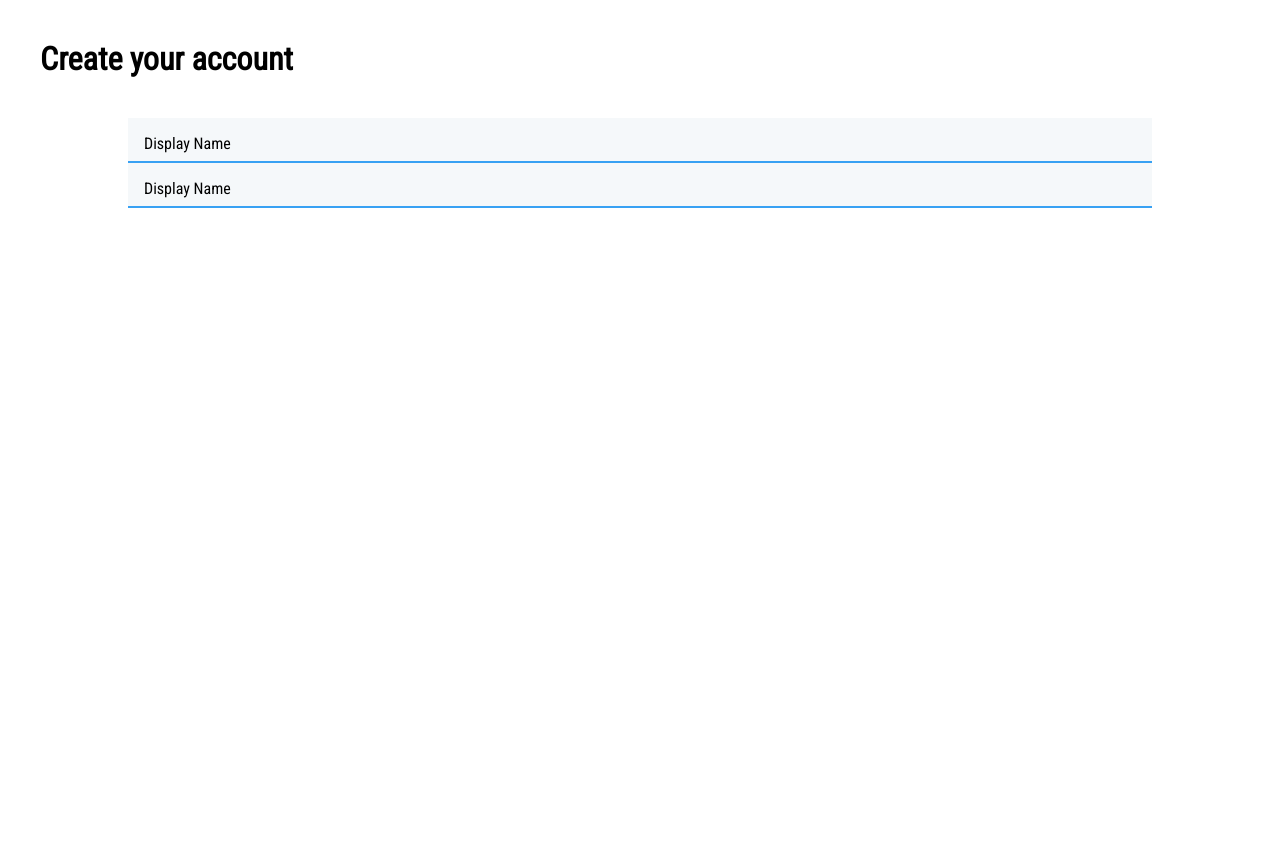
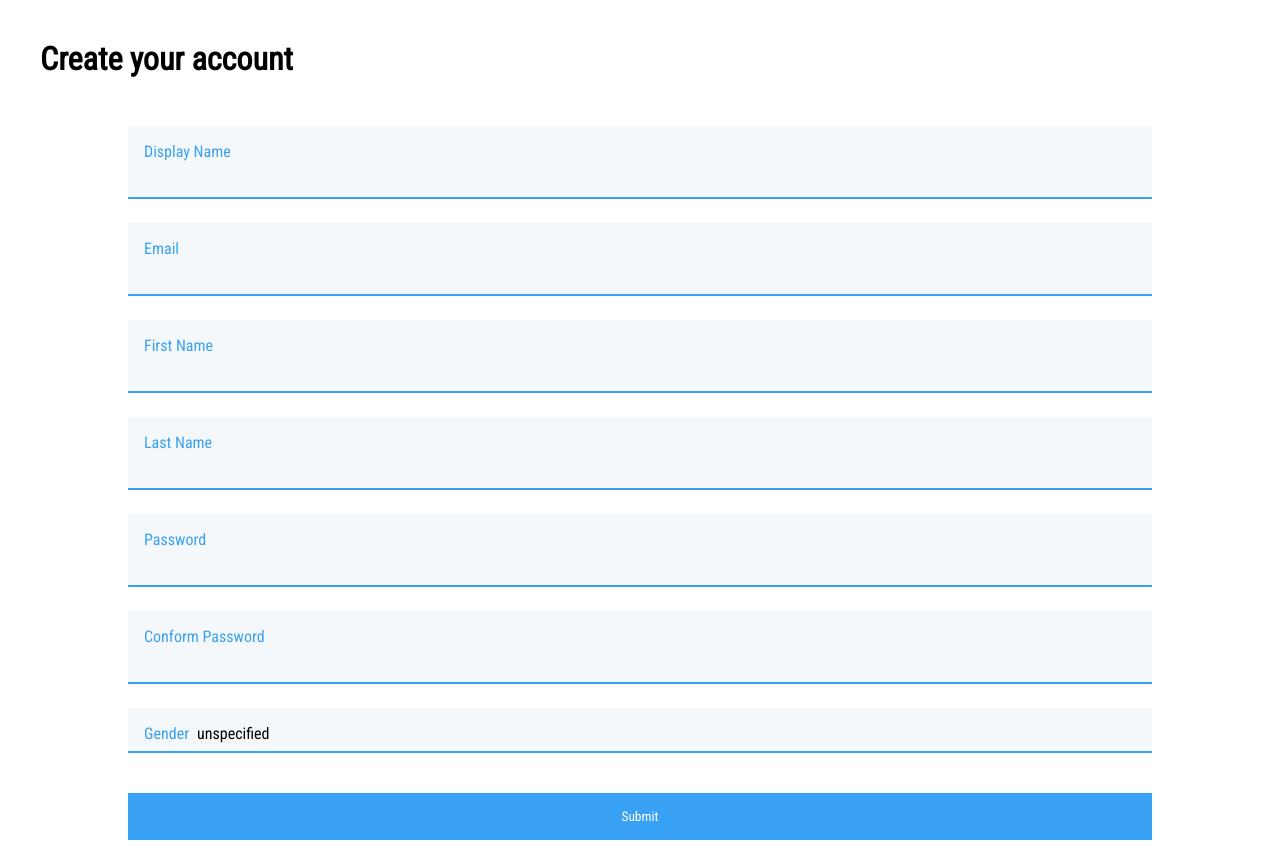
Before and after one commit to M0rfes/social, a React (Create React App) app in the folder client/: page /signup in a window 1280 px wide. Before the commit the page ends 800 px from the top, so only its background shows below. Built offline with nearby package versions, Linux system fonts and the light colour scheme.

Commit message:
using formik

```diff
--- a/client/src/components/Input.tsx
+++ /dev/null
@@ -1,16 +0,0 @@
-import React from 'react';
-import { InputContainer } from './styled';
-const Input: React.FC<{ label: string; type: string; name: string }> = ({
-  label,
-  type,
-  name,
-}) => {
-  return (
-    <InputContainer>
-      <label htmlFor={label}>Display Name</label>
-      <input type={type} name={name} onFocus={console.log} required />
-    </InputContainer>
-  );
-};
-
-export default Input;
--- a/client/src/components/SignUP.tsx
+++ b/client/src/components/SignUP.tsx
@@ -1,19 +1,86 @@
 import React from 'react';
-import Input from './Input';
-import { Title, Container } from './styled/index';
+import { InputContainer, Title, SubmitButton, Lead } from './styled';
+import { Form, Field, withFormik, FormikProps } from 'formik';
+import { Container } from './styled/index';
 
-const SignUP = () => {
+type Gender = 'male' | 'female' | 'unspecified';
+
+interface SignUpFormValues {
+  firstName: string;
+  lastName: string;
+  displayName: string;
+  email: string;
+  password: string;
+  cPassword: string;
+  gender: Gender;
+}
+
+interface SignUpFormProps {
+  lastName?: string;
+  firstName?: string;
+  displayName?: string;
+  email?: string;
+  password?: string;
+}
+
+const SignUP: React.FC<FormikProps<SignUpFormValues>> = props => {
   return (
     <>
       <Title>Create your account</Title>
       <Container>
-        <form>
-          <Input label="Display Name" type="Text" name="displayName" />
-          <Input label="Email" type="email" name="email" />
-        </form>
+        <Form>
+          <InputContainer focus>
+            <label>Display Name</label>
+            <Field component="input" name="displayName" />
+          </InputContainer>
+          <InputContainer focus>
+            <label>Email</label>
+            <Field component="input" type="email" name="email" />
+          </InputContainer>
+          <InputContainer focus>
+            <label>First Name</label>
+            <Field component="input" name="text" />
+          </InputContainer>
+          <InputContainer focus>
+            <label>Last Name</label>
+            <Field component="input" name="lastName" />
+          </InputContainer>
+          <InputContainer focus>
+            <label>Password</label>
+            <Field component="input" type="password" name="password" />
+          </InputContainer>
+          <InputContainer focus>
+            <label>Conform Password</label>
+            <Field component="input" type="password" name="cPassword" />
+          </InputContainer>
+          <InputContainer focus>
+            <label>Gender</label>
+            <Field component="select" name="gender" value={props.values.gender}>
+              <option value="male">male</option>
+              <option value="female">Female</option>
+              <option value="unspecified">unspecified</option>
+            </Field>
+          </InputContainer>
+          <SubmitButton type="submit">Submit</SubmitButton>
+        </Form>
       </Container>
     </>
   );
 };
 
-export default SignUP;
+export default withFormik<SignUpFormProps, SignUpFormValues>({
+  mapPropsToValues(props) {
+    return {
+      email: props.email || '',
+      password: props.password || '',
+      firstName: props.firstName || '',
+      lastName: props.lastName || '',
+      displayName: props.displayName || '',
+      cPassword: props.password || '',
+      gender: 'unspecified',
+    };
+  },
+  handleSubmit(props) {
+    console.log(props);
+  },
+})(SignUP);
--- a/client/src/components/styled/index.tsx
+++ b/client/src/components/styled/index.tsx
@@ -40,7 +40,7 @@ export const SLink = styled(Link)<{ primary?: boolean; block?: boolean }>`
   margin: auto;
   margin-bottom: 2rem;
   &:hover,
-  &:focus {
+  &:active {
     background: ${props =>
       props.primary ? props.theme.primaryDarker : props.theme.infoDarker};
     transition: 200ms all ease-in;
@@ -49,22 +49,58 @@ export const SLink = styled(Link)<{ primary?: boolean; block?: boolean }>`
     margin: 1rem;
   }
 `;
-export const Container = styled.main`
+export const SignUPForm = styled.form`
   margin: auto;
   width: 80vw;
 `;
-export const InputContainer = styled.div`
+export const InputContainer = styled.div<{ focus: boolean }>`
   width: 100%;
   background: #f5f8fa;
-  border-bottom: 2px solid ${props => props.theme.primary};
+  border-bottom: 2px solid ${props => (props.focus ? props.theme.primary : '')};
+  margin: 1.5rem 0;
   * {
     display: inline-block;
   }
   label {
     margin: 1rem 0 0.5rem 1rem;
+    color: ${props => (props.focus ? props.theme.primary : '')};
   }
   input {
     font-size: 1.5rem;
     margin: 0 0.5rem;
+    width: 100%;
+  }
+  select {
+    width: 90%;
+    margin: 0 0.5rem;
+    border: none;
+    outline: none;
+    font-size: 1rem;
+    background: transparent;
+    appearance: none;
   }
 `;
+export const SubmitButton = styled.button`
+  padding: 1rem 1.5rem;
+  width: 100%;
+  margin: 1rem auto;
+  background: ${prop => prop.theme.primary};
+  color: #ffffff;
+  &:active,
+  &:hover {
+    background: ${props => props.theme.primaryDarker};
+    transition: 200ms all ease-in;
+  }
+  &:disabled {
+    cursor: not-allowed;
+    background: ${prop => prop.theme.info};
+  }
+`;
+
+export const Error = styled.span`
+  color: ${prop => prop.theme.error};
+`;
+export const Container = styled.main`
+  width: 80vw;
+  margin: auto;
+`;
--- a/client/src/index.css
+++ b/client/src/index.css
@@ -19,6 +19,7 @@ a {
 input {
   border: none;
   background: transparent;
+  outline: none;
 }
 input:hover,
 input:active {
```
Also changed, not shown: 1 other file (tests, documents, lock files or other folders).
